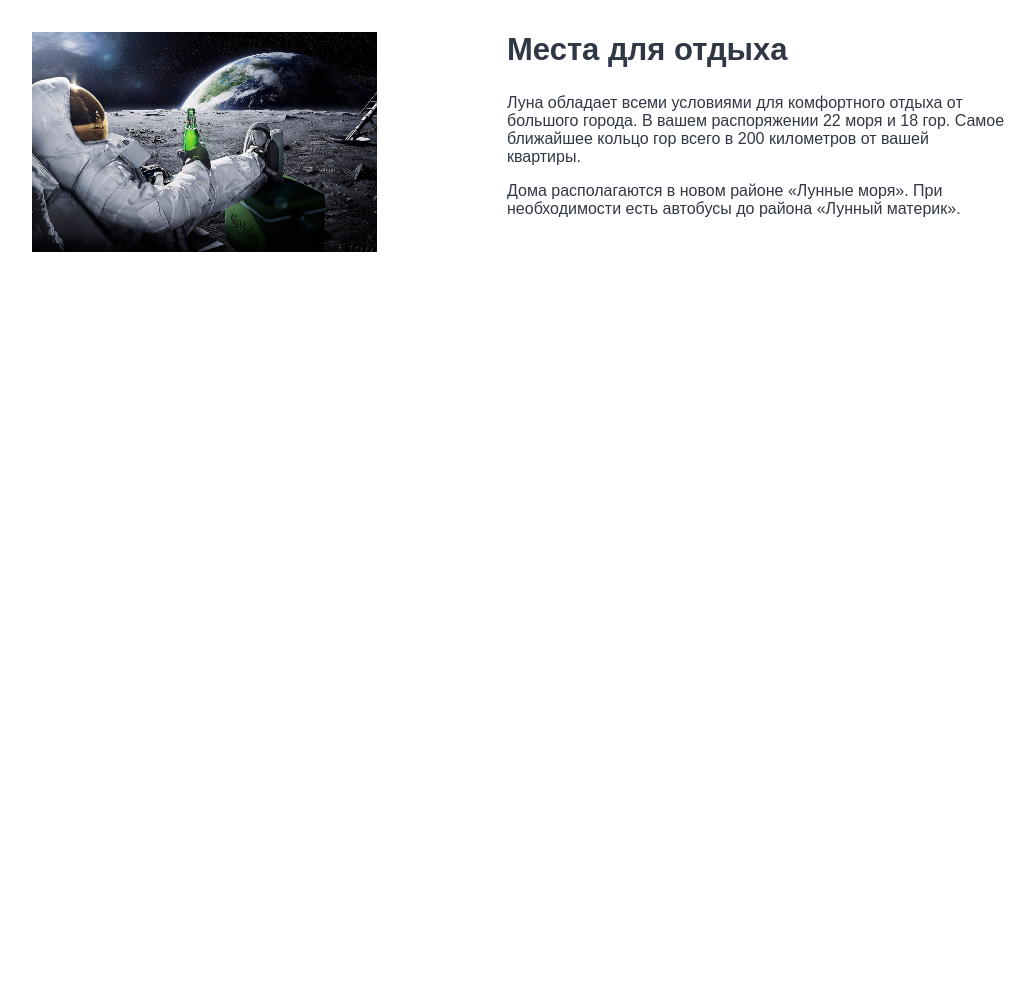
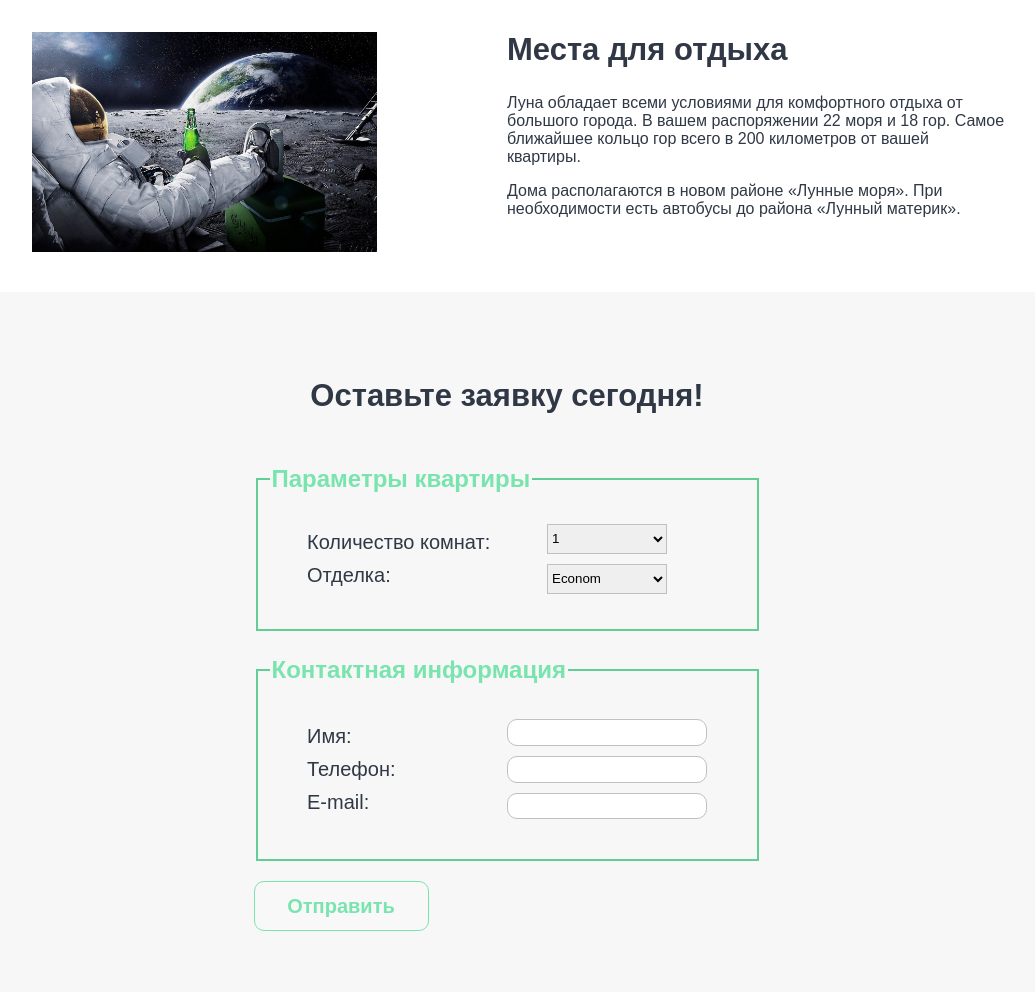
Before and after one commit to SergoZheludkov/layout-designer-project-lvl1, a plain HTML site: page index.html in a window 1280 px wide. Shown: the part 1233-2228 px from the top of the page, without its empty margins (133-1168 px from the left). Before the commit the page ends 1533 px from the top, so only its background shows below. Drawn offline with Linux system fonts and the light colour scheme.

Commit message:
Finish step 6

```diff
--- a/index.html
+++ b/index.html
@@ -28,7 +28,7 @@
           <img class="banner-logo" src="images/logo.svg" height="100%" alt="Logo">
           <span class="logo-text-name">ЖК «Лунное море»</span>
           <span class="logo-text-slogan">Место, откуда не хочется улетать</span>
-          <button class="banner-button">Забронировать</button>
+          <a href="#form"><button class="banner-button">Забронировать</button></a>
         </div>
       </div>
       <div class="">
@@ -72,6 +72,52 @@
             </div>
           </div>
         </div>
+        <div id="form" class="content-box bg-gray height-600px">
+          <div class="form">
+            <form action="">
+              <div class="in-form">
+                <h2>Оставьте заявку сегодня!</h2>
+                <fieldset>
+                  <legend align="left">Параметры квартиры</legend>
+                  <div class="parameters">
+                    <div class="parameters-in">
+                      <span>Количество комнат:</span>
+                      <span class="marg-t-10px">Отделка:</span>
+                    </div>
+                    <div class="parameters-in align-item-c">
+                      <select name="room-count" id="count" form="form">
+                        <option value="">1</option>
+                        <option value="">2</option>
+                        <option value="">3</option>
+                      </select>
+                      <select class="marg-t-10px" name="room-design" id="design" form="form">
+                        <option value="">Econom</option>
+                        <option value="">Standart</option>
+                        <option value="">VIP</option>
+                      </select>
+                    </div>
+                  </div>
+                </fieldset>
+                <fieldset>
+                  <legend align="left">Контактная информация</legend>
+                  <div class="parameters h-275px">
+                    <div class="parameters-in">
+                      <span>Имя:</span>
+                      <span class="marg-t-10px">Телефон:</span>
+                      <span class="marg-t-10px">E-mail:</span>
+                    </div>
+                    <div class="parameters-in">
+                      <input type="text" name="name" class="contact-inp ">
+                      <input type="text" name="phone" class="contact-inp marg-t-10px">
+                      <input type="text" name="email" class="contact-inp marg-t-10px">
+                    </div>
+                  </div>
+                </fieldset>
+                <input class="submit" type="submit" value="Отправить">
+              </div>
+            </form>
+          </div>
+        </div>
       </div>
 
     </main>
--- a/styles/style.css
+++ b/styles/style.css
@@ -9,6 +9,25 @@ main {
 }
 h2 {
   font-size: 31px;
+}
+select {
+  height: 30px;
+  width: 120px;
+  border: 1px solid silver;
+}
+input {
+  height: 30px;
+  border: 1px solid silver;
+  border-radius: 10px;
+}
+fieldset {
+  border: 2px solid rgb(97, 206, 151);
+  margin-top: 25px;
+}
+legend {
+  font-size: 24px;
+  font-weight: bold;
+  color: rgb(121, 228, 174);
 }
 A:link {
   text-decoration: none;
@@ -134,11 +153,62 @@ A:visited {
   height: 100%;
   margin: 0px 25px 0px 25px;
 }
+.form {
+  display: flex;
+  text-align: center;
+}
+.in-form {
+  display: flex;
+  flex-direction: column;
+}
+.parameters {
+  height: 120px;
+  width: 475px;
+
+  display: flex;
+  justify-content: center;
+  align-items: center;
+}
+.parameters-in {
+  height: 100px;
+  width: 200px;
+  display: flex;
+  flex-direction: column;
+  justify-content: center;
+  font-size: 20px;
+  text-align: left;
+}
+.submit {
+  height: 50px;
+  width: 175px;
+
+  font-size: 20px;
+  font-weight: bold;
+  color: rgb(121, 228, 174);
+  background: rgba(255, 255, 255, 0.1);
+  border: 1.5px solid rgb(121, 228, 174);
+  margin-top: 20px;
+}
+.h-275px {
+  height: 160px;
+}
+.align-item-c {
+  align-items: center;
+}
+.height-600px {
+  height: 700px;
+}
 .width-1200px {
   width: 1200px;
 }
 .t-align-r {
   text-align: right;
+}
+.marg-t-0px {
+  margin-top: 0px;
+}
+.marg-t-10px {
+  margin-top: 10px;
 }
 .marg-10px {
   margin: 10px;
@@ -146,6 +216,3 @@ A:visited {
 .bg-gray {
   background:  #f7f7f7;
 }
-.marg-t-0px {
-  margin-top: 0px;
-}
```
